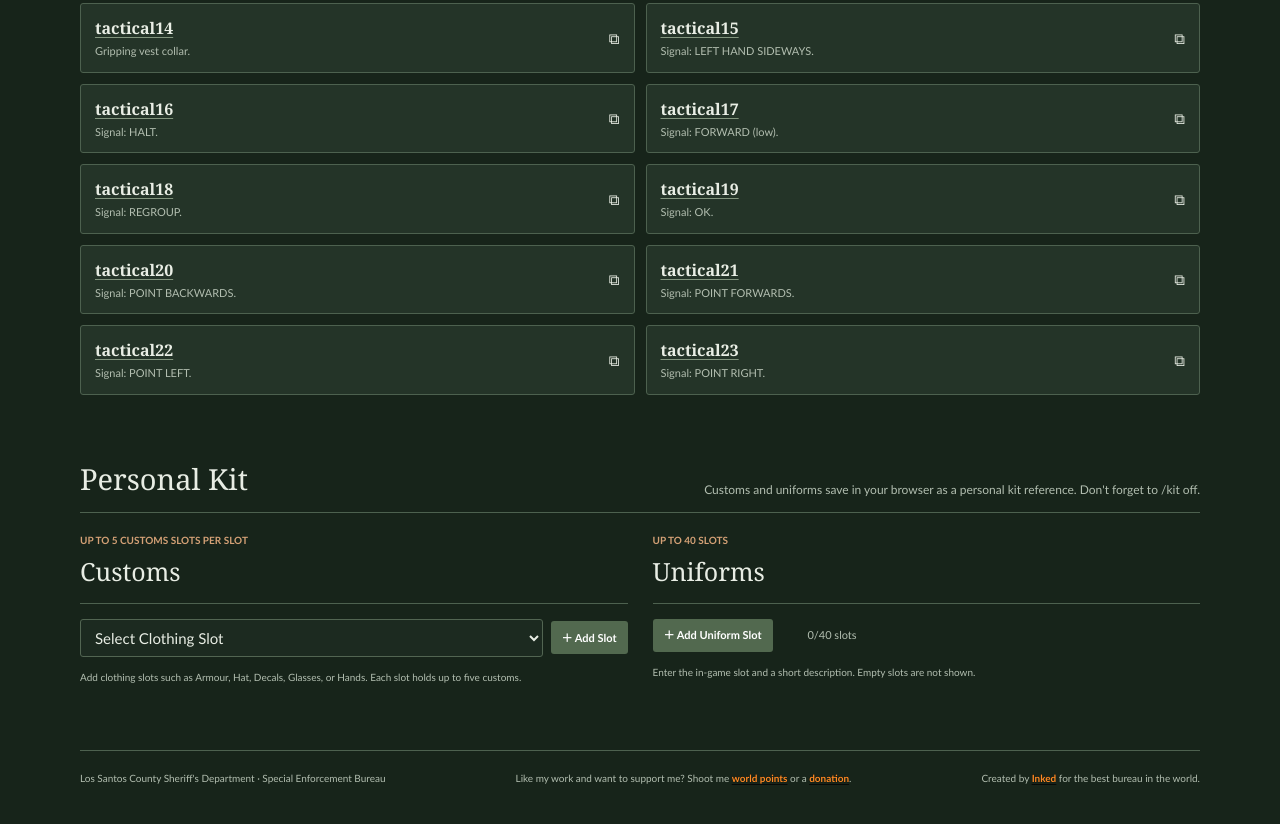
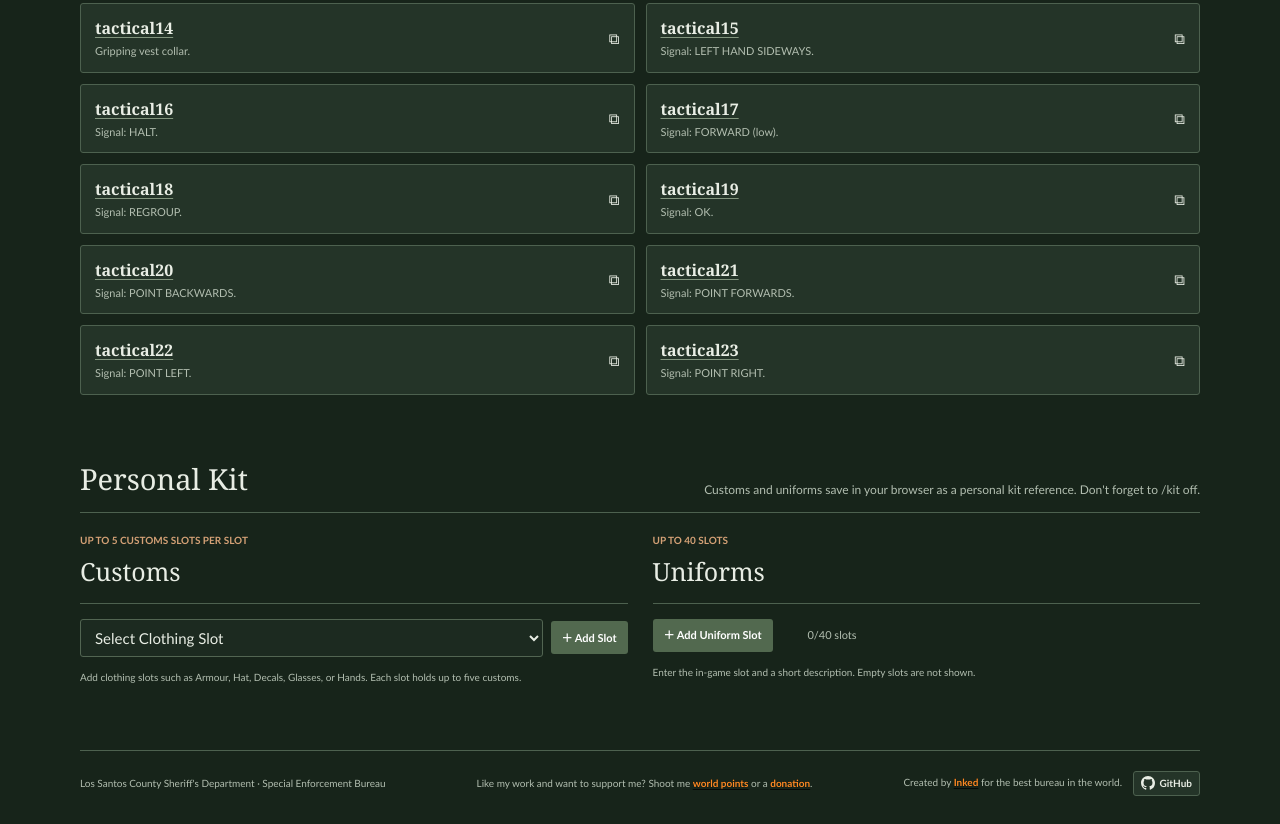
Before and after one commit to InkedFam/seb-field-reference, a plain HTML site: page index.html in a window 1280 px wide. Shown: the part 7651-8475 px from the top of the page. Drawn offline with Linux system fonts and the light colour scheme.

Commit message:
Open-source repo.

```diff
--- a/index.html
+++ b/index.html
@@ -245,8 +245,11 @@
     .output-actions { display: flex; flex-wrap: wrap; gap: 8px; margin-top: 10px; }
     .form-actions { margin-top: 15px; }
     .form-hint { margin: 10px 0 0; color: var(--muted); font-size: 10px; }
-    .site-footer { display: flex; justify-content: space-between; gap: 15px; margin-top: 65px; padding: 20px 0 28px; color: #667066; border-top: 1px solid var(--line); font-size: 10px; }
+    .site-footer { display: flex; align-items: center; justify-content: space-between; gap: 15px; margin-top: 65px; padding: 20px 0 28px; color: #667066; border-top: 1px solid var(--line); font-size: 10px; }
     .site-footer a { color: #ff8a24; font-weight: 700; text-underline-offset: 2px; -webkit-text-stroke: .35px #080a08; paint-order: stroke fill; }
+    .site-footer .github-link { display: inline-flex; align-items: center; gap: 5px; margin-left: 8px; padding: 4px 7px; color: var(--ink); background: var(--panel); border: 1px solid var(--line); border-radius: 3px; text-decoration: none; vertical-align: middle; -webkit-text-stroke: 0; }
+    .site-footer .github-link svg { width: 14px; height: 14px; fill: currentColor; }
+    .site-footer .github-link:hover { color: var(--orange); border-color: var(--orange); }
     .toast { position: fixed; z-index: 20; right: 18px; bottom: 18px; max-width: min(340px, calc(100% - 36px)); padding: 11px 15px; color: white; background: #26372b; border: 1px solid #758570; border-radius: 3px; box-shadow: var(--shadow); font-size: 12px; opacity: 0; pointer-events: none; transform: translateY(8px); transition: opacity .18s ease, transform .18s ease; }
     .toast.visible { opacity: 1; transform: translateY(0); }
     .back-to-top { position: fixed; z-index: 25; right: 22px; bottom: 68px; display: grid; place-items: center; width: 46px; height: 46px; padding: 0; color: #17241a; background: #e3c522; border: 1px solid #090b08; border-radius: 50%; box-shadow: 0 4px 14px rgba(0,0,0,.4); font-size: 25px; font-weight: 700; line-height: 1; opacity: 0; visibility: hidden; pointer-events: none; transform: translateY(8px); transition: opacity .18s ease, transform .18s ease, visibility .18s ease; }
@@ -385,7 +388,7 @@
       .form-grid { grid-template-columns: 1fr; }
       .form-field.full { grid-column: auto; }
       .format-panel { padding: 13px; }
-      .site-footer { flex-direction: column; }
+      .site-footer { flex-direction: column; align-items: stretch; }
     }
     @media (prefers-reduced-motion: reduce) {
       *, *::before, *::after { scroll-behavior: auto !important; animation-duration: .01ms !important; transition-duration: .01ms !important; }
@@ -612,7 +615,7 @@
     <footer class="site-footer">
       <span>Los Santos County Sheriff's Department · Special Enforcement Bureau</span>
       <span>Like my work and want to support me? Shoot me <a href="https://ucp.gta.world/view/user/33836">world points</a> or a <a href="https://www.paypal.com/donate/?business=8NZSXB8H2D9MS&no_recurring=0&item_name=I+try+to+make+useful+stuff.+Thanks+for+helping+me+out+as+I+look+for+employment.&currency_code=USD">donation</a>.</span>
-      <span>Created by <a href="https://lssd.gta.world/memberlist.php?mode=viewprofile&u=1638" data-credit-placeholder>Inked</a> for the best bureau in the world.</span>
+      <span>Created by <a href="https://lssd.gta.world/memberlist.php?mode=viewprofile&u=1638" data-credit-placeholder>Inked</a> for the best bureau in the world. <a class="github-link" href="https://github.com/InkedFam/seb-field-reference" target="_blank" rel="noopener noreferrer" aria-label="View SEB Field Reference on GitHub" title="View SEB Field Reference on GitHub"><svg viewBox="0 0 16 16" aria-hidden="true"><path d="M8 0C3.58 0 0 3.58 0 8c0 3.54 2.29 6.53 5.47 7.59.4.07.55-.17.55-.38 0-.19-.01-.82-.01-1.49-2.01.37-2.53-.49-2.69-.94-.09-.23-.48-.94-.82-1.13-.28-.15-.68-.52-.01-.53.63-.01 1.08.58 1.23.82.72 1.21 1.87.87 2.33.66.07-.52.28-.87.51-1.07-1.78-.2-3.64-.89-3.64-3.95 0-.87.31-1.59.82-2.15-.08-.2-.36-1.02.08-2.12 0 0 .67-.21 2.2.82.64-.18 1.32-.27 2-.27s1.36.09 2 .27c1.53-1.04 2.2-.82 2.2-.82.44 1.1.16 1.92.08 2.12.51.56.82 1.27.82 2.15 0 3.07-1.87 3.75-3.65 3.95.29.25.54.73.54 1.48 0 1.07-.01 1.93-.01 2.2 0 .21.15.46.55.38A8.013 8.013 0 0 0 16 8c0-4.42-3.58-8-8-8Z"/></svg><span>GitHub</span></a></span>
     </footer>
   </main>
   <div class="toast" id="toast" role="status" aria-live="polite"></div>
```
Also changed, not shown: README.md, 1 other file.
